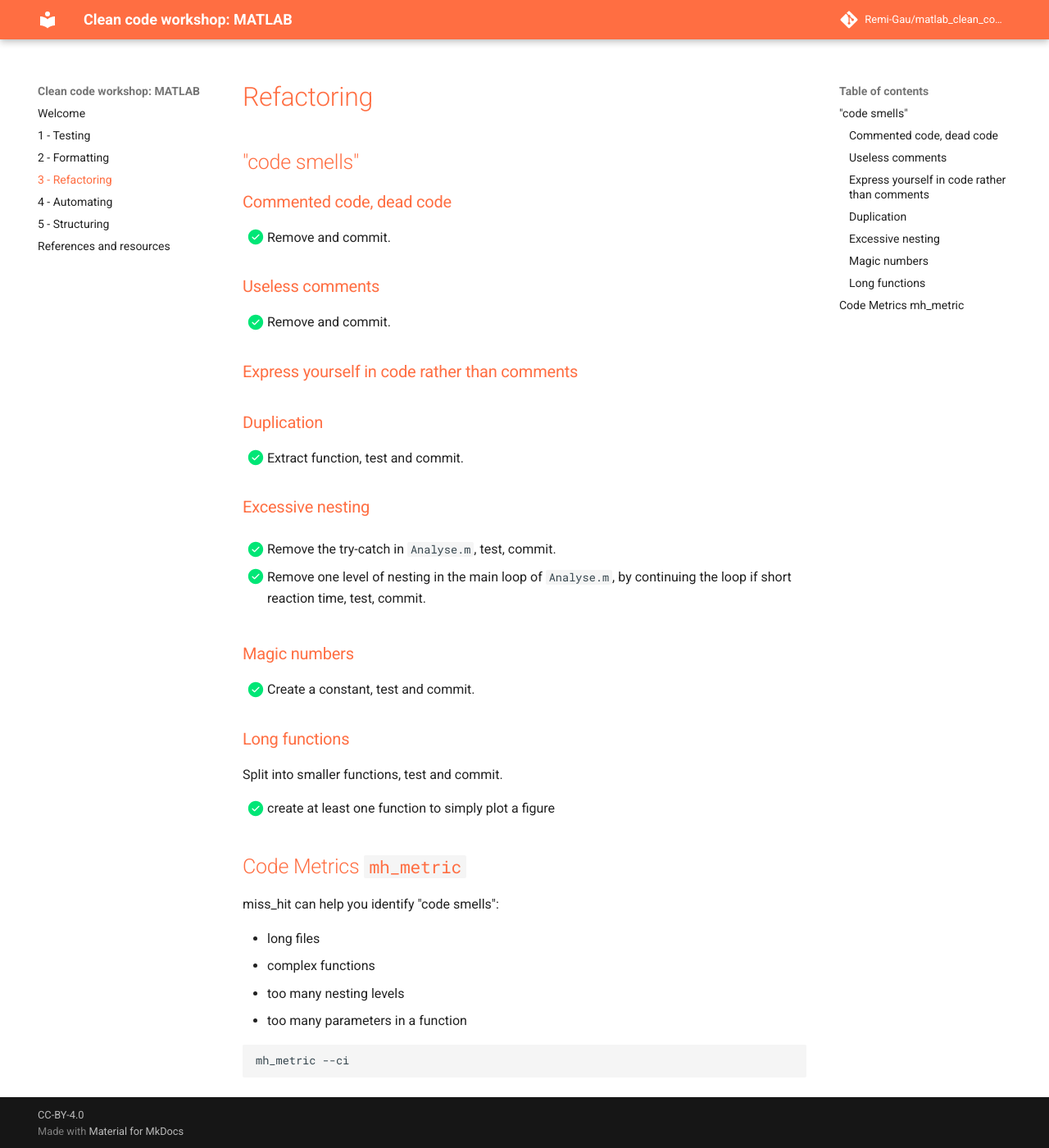
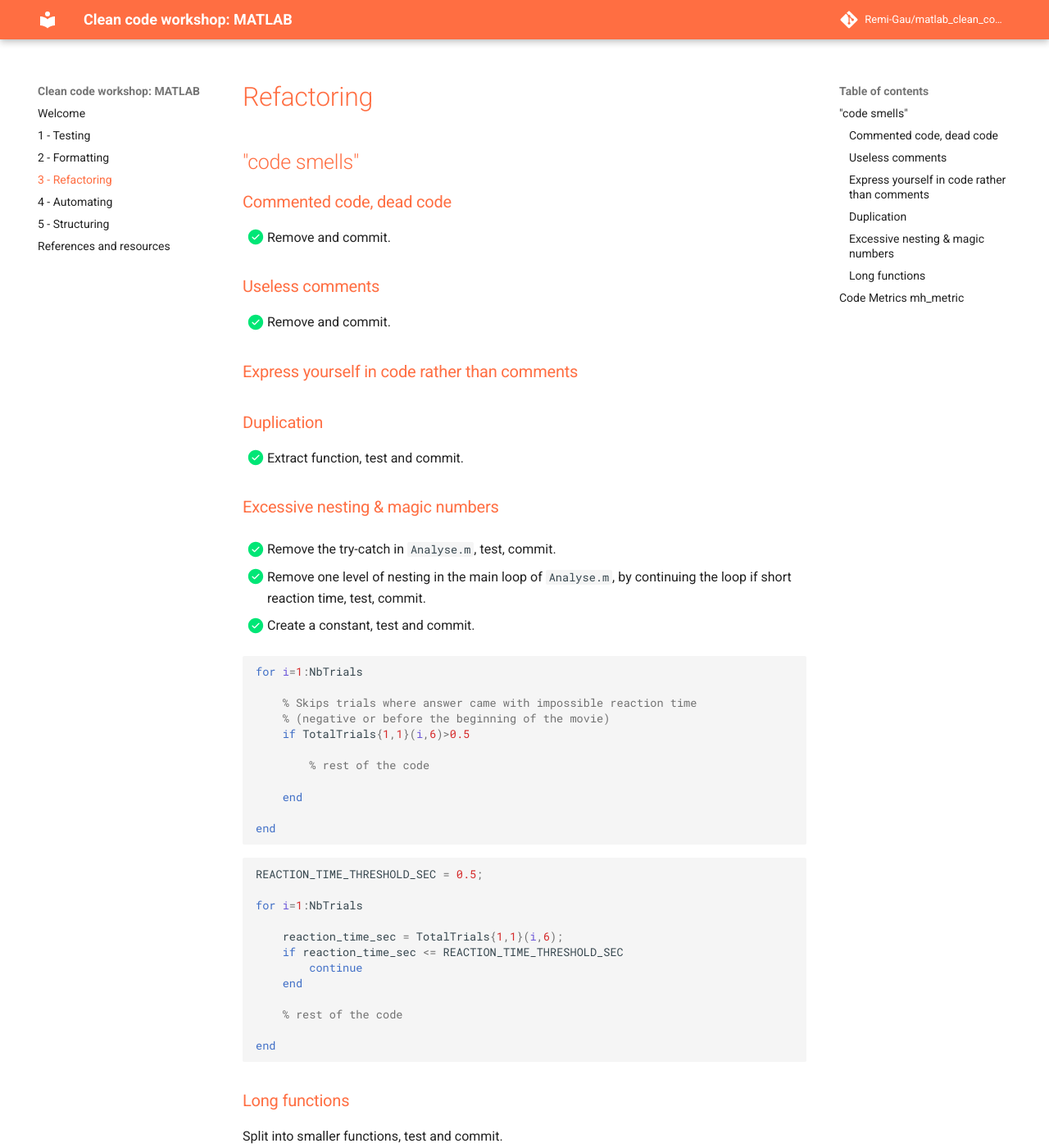
Before and after one commit to Remi-Gau/matlab_clean_code_workshop, an MkDocs documentation site: the page built from doc/refactoring.md, in a window 1280 px wide and 1400 px high. Shown: the whole window at 82% size. Built offline with MkDocs 1.6.1 and Material for MkDocs 9.7.7, drawn with Linux system fonts in a browser that asks for light colours; comment, search, counter and statistics services are not loaded.

````diff
--- a/doc/refactoring.md
+++ b/doc/refactoring.md
@@ -47,9 +47,36 @@
       by continuing the loop if short reaction time,
       test, commit.
 
-### Magic numbers
+- [x] Create a constant, test and commit.
 
-- [x] Create a constant, test and commit.
+```matlab
+for i=1:NbTrials
+
+	% Skips trials where answer came with impossible reaction time
+	% (negative or before the beginning of the movie)
+	if TotalTrials{1,1}(i,6)>0.5
+
+		% rest of the code
+
+	end
+
+end
+```
+
+```matlab
+REACTION_TIME_THRESHOLD_SEC = 0.5;
+
+for i=1:NbTrials
+
+	reaction_time_sec = TotalTrials{1,1}(i,6);
+	if reaction_time_sec <= REACTION_TIME_THRESHOLD_SEC
+		continue
+	end
+
+	% rest of the code
+
+end
+```
 
 ### Long functions
 
````
Also changed, not shown: other parts of doc/refactoring.md (+1 -1 lines), .pre-commit-config.yaml (+26 -0 lines), doc/automating.md (+22 -3 lines), doc/testing.md (+1 -1 lines), 1 other file.
